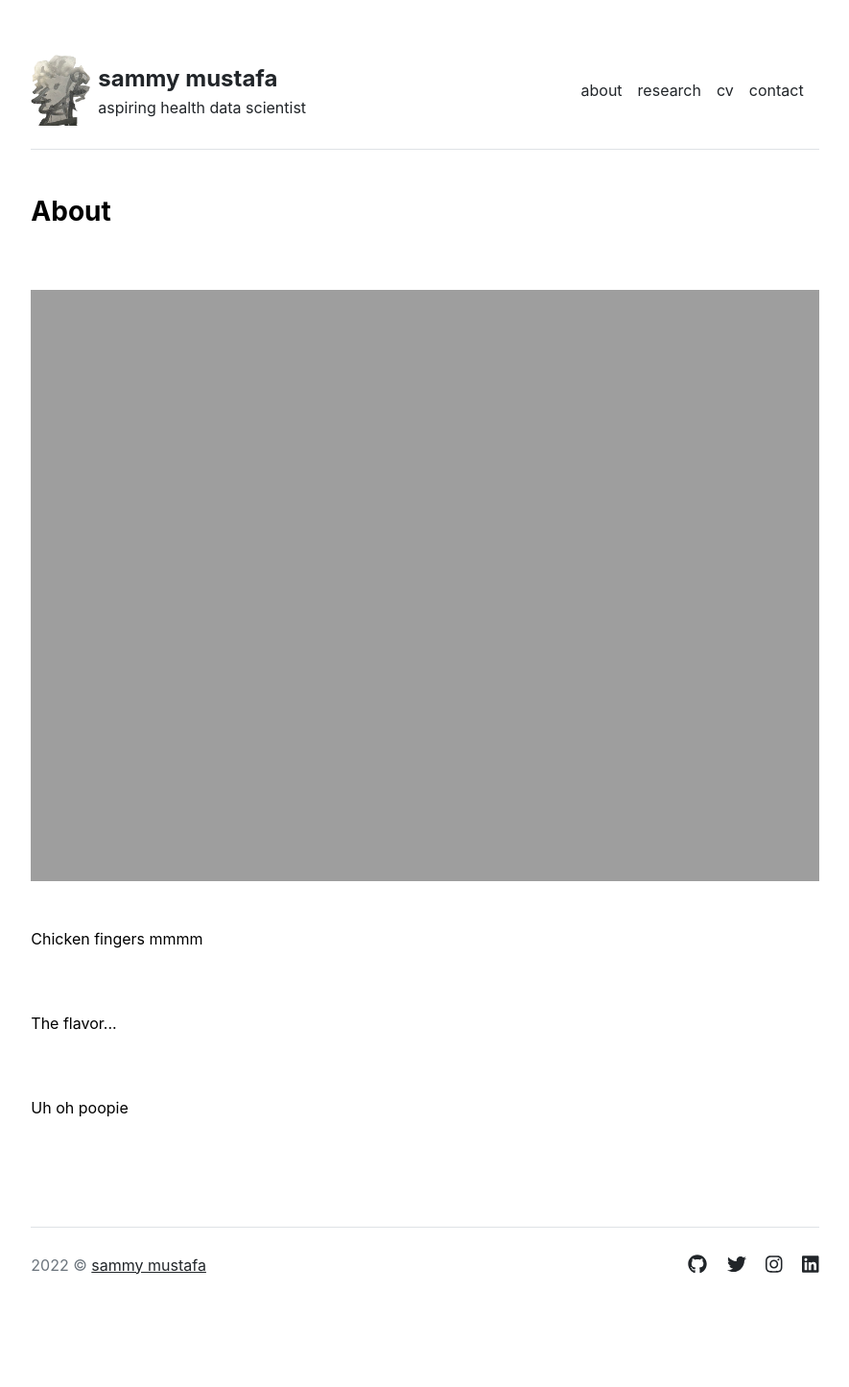
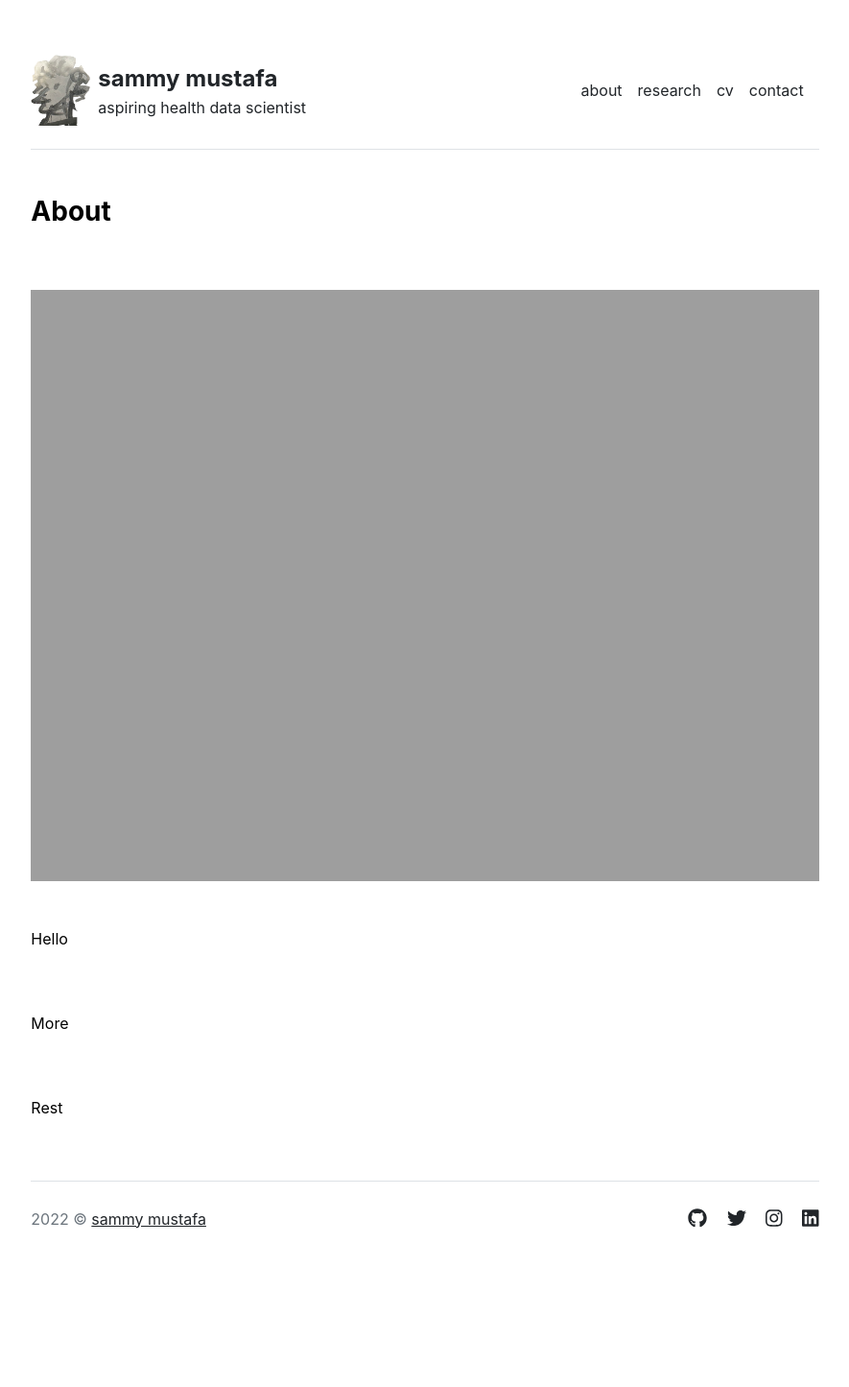
Before and after one commit to sammymustafa/sammymustafa.github.io, a Jekyll site: the page built from about.md, in a window 1280 px wide. Shown: the whole page at 96% size, without its empty margins (197-1082 px from the left). Built offline with Jekyll 4.4.1, drawn with Linux system fonts in a browser that asks for light colours.

Commit message:
fixed research & about format

```diff
--- a/_layouts/about.html
+++ b/_layouts/about.html
@@ -11,13 +11,11 @@ layout: default
       <img src="{{ site.github.url }}/assets/img/birds.jpeg" alt="birds" width = "100%">
     </div>
     <div class="row g-5 mb-5">
-      <p>Chicken fingers mmmm</p>
+      <p>Hello</p>
     </div>
     <div class="row g-5 mb-5">
-      <p>The flavor...</p>
+      <p>More</p>
     </div>
     <div class="row g-5 mb-5">
-      <p>Uh oh poopie</p>
+      <p>Rest</p>
     </div>
-  </div>
-</div>
```
Also changed, not shown: _includes/research.html (+5 -2 lines).
